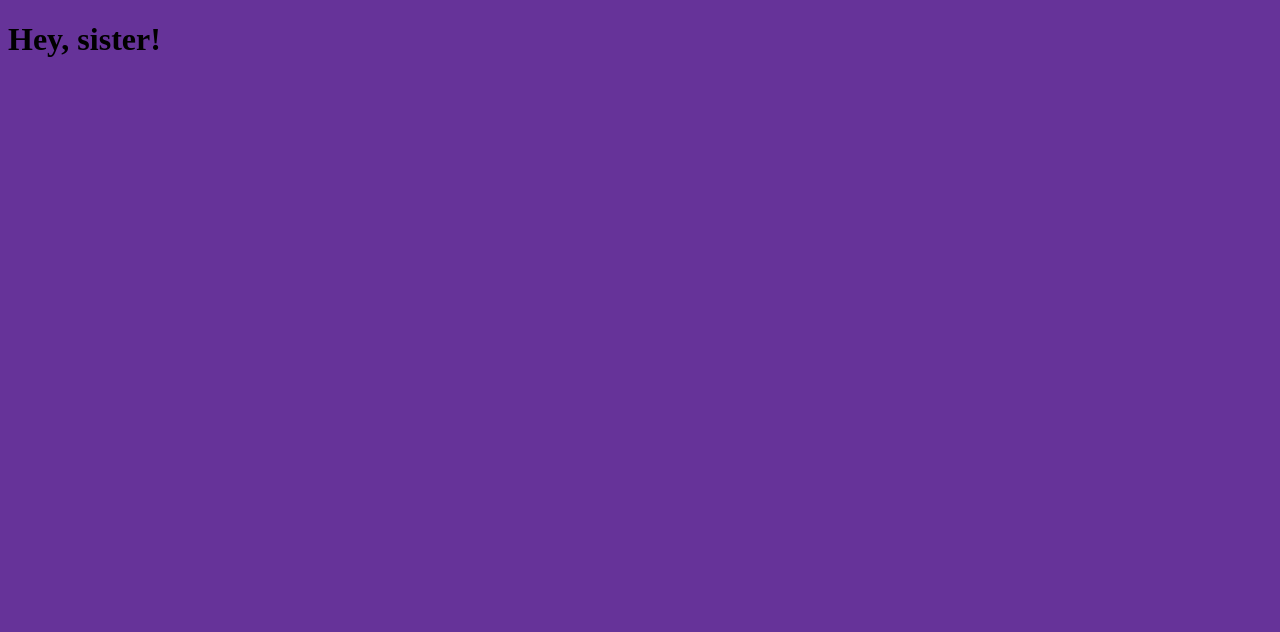
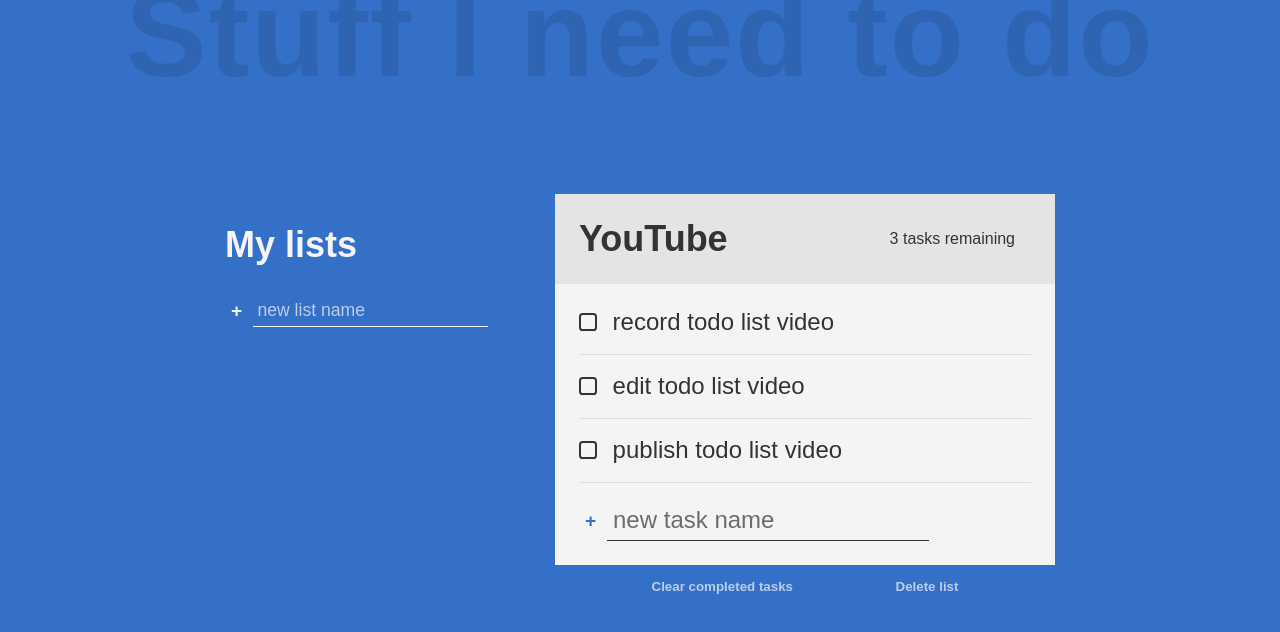
Before and after one commit to brunacaricio/TOP-to-do-list, a website built with webpack: page src/template.html in a window 1280 px wide. Built offline with nearby package versions, Linux system fonts and the light colour scheme.

Commit message:
add a list and delete a list is working

```diff
--- a/package.json
+++ b/package.json
@@ -1,7 +1,6 @@
 {
   "name": "top-todo-list",
   "version": "1.0.0",
-  "description": "",
   "main": "index.js",
   "scripts": {
     "test": "echo \"Error: no test specified\" && exit 1",
@@ -22,6 +21,7 @@
   "homepage": "https://github.com/brunacaricio/TOP-todo-list#readme",
   "devDependencies": {
     "css-loader": "^7.1.2",
+    "html-loader": "^5.1.0",
     "html-webpack-plugin": "^5.6.3",
     "style-loader": "^4.0.0",
     "webpack": "^5.95.0",
@@ -30,5 +30,6 @@
   },
   "dependencies": {
     "date-fns": "^4.1.0"
-  }
+  },
+  "description": ""
 }
--- /dev/null
+++ b/src/create-list.js
@@ -0,0 +1,64 @@
+const listsContainer = document.querySelector('[data-lists]');
+const newListForm = document.querySelector('[data-new-list-form]');
+let newListInput = document.querySelector('[data-new-list-input]');
+const deleteListBtn = document.querySelector('[data-delete-list-button]');
+
+const LOCAL_STORAGE_LIST_KEY = 'task.lists';
+const LOCAL_STORAGE_SELECTED_LIST_ID_KEY = 'task.selectedListId';
+let lists = JSON.parse(localStorage.getItem(LOCAL_STORAGE_LIST_KEY)) || [];
+let selectedListId = localStorage.getItem(LOCAL_STORAGE_SELECTED_LIST_ID_KEY);
+
+listsContainer.addEventListener('click', e => {
+  if (e.target.tagName.toLowerCase() === 'li') {
+    selectedListId = e.target.dataset.listId;
+    saveList();
+    renderLists();
+  }
+})
+
+newListForm.addEventListener('submit', (event) => {
+  event.preventDefault();
+  const listName = newListInput.value;
+
+  if (listName == null || listName === '') return;
+  const list = createList(listName);
+  newListInput.value = null;
+  lists.push(list);
+  saveList();
+  renderLists();
+});
+
+deleteListBtn.addEventListener('click', e => {
+  lists = lists.filter(list => list.id !== selectedListId);
+  selectedListId = null;
+  saveList();
+  renderLists();
+})
+
+export function createList(name) {
+  return { id: Date.now().toString(), name: name, tasks: [] }
+}
+
+function saveList() {
+  localStorage.setItem(LOCAL_STORAGE_LIST_KEY, JSON.stringify(lists));
+  localStorage.setItem(LOCAL_STORAGE_SELECTED_LIST_ID_KEY, selectedListId);
+}
+
+export function renderLists() {
+  listsContainer.innerHTML = '';
+
+  lists.forEach(list => {
+    const listElement = document.createElement('li');
+    listElement.classList.add('list-name')
+    listElement.dataset.listId = list.id;
+    listElement.innerText = list.name;
+
+    if (list.id === selectedListId) {
+      listElement.classList.add('active-list')
+    }
+
+    listsContainer.appendChild(listElement);
+  });
+
+  newListInput.value = '';
+};
--- a/src/index.js
+++ b/src/index.js
@@ -1 +1,12 @@
 import "./styles.css";
+import { renderLists, createList } from "./create-list.js"
+
+renderLists();
+createList();
+
+// const contentDiv = document.querySelector('.content');
+
+// const h1 = document.createElement('h1');
+// h1.innerText = 'Hey hey, this is a test!';
+
+// contentDiv.appendChild(h1);
--- a/src/styles.css
+++ b/src/styles.css
@@ -1,3 +1,231 @@
+:root {
+  --clr-primary: rgb(52, 112, 199);
+  --clr-light: #f4f4f4;
+  --clr-dark: #333;
+  --clr-warning: rgb(99, 36, 36);
+}
+
+*,
+*::before,
+*::after {
+  font-family: inherit;
+  box-sizing: border-box;
+}
+
 body {
-  background-color: rebeccapurple;
+  margin: 0;
+  font-family: "Work Sans", sans-serif;
+  font-weight: 300;
+  font-size: 1.5rem;
+  background-color: var(--clr-primary);
+  color: var(--clr-light);
+
+  display: grid;
+  grid:
+    "header header header header" auto
+    "... lists active ..." auto /
+    1fr minmax(100px, 300px) minmax(250px, 500px) 1fr;
+    gap: 30px;
 }
+
+.title {
+  grid-area: header;
+  text-align: center;
+  font-size: calc(7vw + 2rem);
+  font-weight: 900;
+  color: rgba(0, 0, 0, 0.1);
+  letter-spacing: 2px;
+  margin: -0.3em 0 0.5em;
+}
+
+.all-tasks {
+  grid-area: lists;
+}
+
+.task-list {
+  font-size: 1.2rem;
+  line-height: 1.7;
+  list-style: circle;
+  padding-left: 18px;
+}
+
+.task-list li {
+  cursor: pointer;
+}
+
+.task-list li:hover {
+  opacity: 0.7;
+}
+
+.active-list {
+  font-weight: 700;
+}
+
+form {
+  display: flex;
+}
+
+.btn {
+  cursor: pointer;
+  background: 0;
+  border: 0;
+  color: inherit;
+}
+
+.btn.create {
+  font-size: 1.2rem;
+  font-weight: 900;
+  margin-right: 0.25em;
+  transition: opacity 250ms ease-in;
+}
+
+.btn.list:hover {
+  opacity: 0.7;
+}
+
+.new {
+  background: transparent;
+  border: 0;
+  color: var(--clr-light);
+  border-bottom: 1px solid currentColor;
+  font-size: inherit;
+  outline: none;
+  padding: 0.25em;
+
+  transition: border-botom 150ms ease-in;
+  order: 2;
+}
+
+.new.task {
+  color: var(--clr-dark);
+}
+
+
+.new:focus {
+  border-bottom-width: 2px;
+}
+
+.new::placeholder {
+  color: var(--clr-light);
+  opacity: 0.7;
+}
+
+.new:focus::placeholder {
+  opacity: 0.2;
+}
+
+.new.list {
+  font-size: 1.1rem;
+}
+
+.todo-list {
+  --spacer: 1.5rem;
+
+  grid-area: active;
+  background: var(--clr-light);
+  color: var(--clr-dark);
+  position: relative;
+}
+
+.new.task::placeholder {
+  color: var(--clr-dark);
+}
+
+.todo-header {
+  padding: var(--spacer);
+  background: #e4e4e4;
+  display: flex;
+  align-items: center;
+  justify-content: space-between;
+}
+
+.list-title, .task-count {
+  margin: 0 1em 0 0;
+}
+
+.task-count {
+  font-size: 1rem;
+}
+
+.todo-body {
+  padding: var(--spacer);
+}
+
+.new-task-creator .create {
+  color: var(--clr-primary);
+}
+
+[type="checkbox"] {
+  opacity: 0;
+  position: absolute;
+}
+
+.task label {
+  display: flex;
+  align-items: center;
+  position: relative;
+  margin-bottom: 1.5em;
+  cursor: pointer;
+}
+
+.task label::after {
+  content: '';
+  border-bottom: 1px;
+  color: gray;
+  position: absolute;
+  left: 0;
+  right: 0;
+  bottom: -68%;
+  height: 1.5px;
+  background: currentColor;
+  opacity: .2;
+}
+
+.custom-checkbox {
+  --size: .75em;
+  display: inline-block;
+  width: var(--size);
+  height: var(--size);
+  cursor: pointer;
+  border: 2px solid currentColor;
+  border-radius: 20%;
+  margin-right: .65em;
+  transform: scale(1);
+  transition: transform 300ms ease-in-out;
+}
+
+.task:hover .custom-checkbox,
+[type="checkbox"]:focus + label .custom-checkbox {
+  transform: scale(1.1);
+}
+
+[type="checkbox"]:checked + label .custom-checkbox {
+  background: var(--clr-primary);
+  border-color: var(--clr-primary);
+  box-shadow: inset 0 0 2px white;
+}
+
+[type="checkbox"]:checked + label {
+  opacity: 0.5;
+  text-decoration: line-through;
+}
+
+.delete-stuff {
+  display: flex;
+  justify-content: space-evenly;
+  position: absolute;
+  width: 100%;
+  left: 0;
+  bottom: -30px;
+  color: var(--clr-light);
+}
+
+.btn.delete {
+  font-weight: 600;
+  opacity: 0.7;
+}
+
+.btn.delete:hover {
+  color: var(--clr-warning);
+  font-weight: 700;
+}
--- a/src/template.html
+++ b/src/template.html
@@ -6,6 +6,54 @@
   <title>To-Do List</title>
 </head>
 <body>
-  <h1>Hey, sister!</h1>
+  <h1 class="title">Stuff I need to do</h1>
+
+  <div class="all-tasks">
+    <h2 class="class-list-title">My lists</h2>
+    <ul class="task-list" data-lists>
+      <!-- <li class="active-list list-name">YouTube</li>
+      <li class='list-name'>Work</li>
+      <li class='list-name'>Grocery</li> -->
+    </ul>
+    <form action="" data-new-list-form>
+      <input class="new list" data-new-list-input type="text" placeholder="new list name" aria-label="new list name">
+      <button class="btn create list-btn" aria-label="create new list">+</button>
+    </form>
+  </div>
+
+  <div class="todo-list" data-list-display-container>
+    <div class="todo-header">
+      <h2 class="list-title" data-list-title>YouTube</h2>
+      <p class="task-count" data-list-count>3 tasks remaining</p>
+    </div>
+
+    <div class="todo-body">
+      <div class="tasks" data-tasks>
+        <div class="task">
+          <input type="checkbox" id="task-1"><label for="task-1"><span class="custom-checkbox"></span>record todo list video</label>
+        </div>
+
+        <div class="task">
+          <input type="checkbox" id="task-2"><label for="task-2"><span class="custom-checkbox"></span>edit todo list video</label>
+        </div>
+
+        <div class="task">
+          <input type="checkbox" id="task-3"><label for="task-3"><span class="custom-checkbox"></span>publish todo list video</label>
+        </div>
+
+      </div>
+      <div class="new-task-creator">
+        <form action="">
+          <input class="new task" type="text" placeholder="new task name" aria-label="new task name">
+          <button class="btn create" aria-label="create new task">+</button>
+        </form>
+      </div>
+    </div>
+
+    <div class="delete-stuff">
+      <button class="btn delete" data-delete-completed-task-button>Clear completed tasks</button>
+      <button class="btn delete" data-delete-list-button>Delete list</button>
+    </div>
+  </div>
 </body>
 </html>
--- a/webpack.dev.js
+++ b/webpack.dev.js
@@ -1,4 +1,4 @@
-// webpack.config.js
+// webpack.dev.js
 const path = require("path");
 const HtmlWebpackPlugin = require("html-webpack-plugin");
 
--- a/webpack.prod.js
+++ b/webpack.prod.js
@@ -1,4 +1,4 @@
-// webpack.config.js
+// webpack.prod.js
 const path = require("path");
 const HtmlWebpackPlugin = require("html-webpack-plugin");
 
```
Also changed, not shown: src/create-tasks.js (added), src/storage.js (added), 1 other file.
